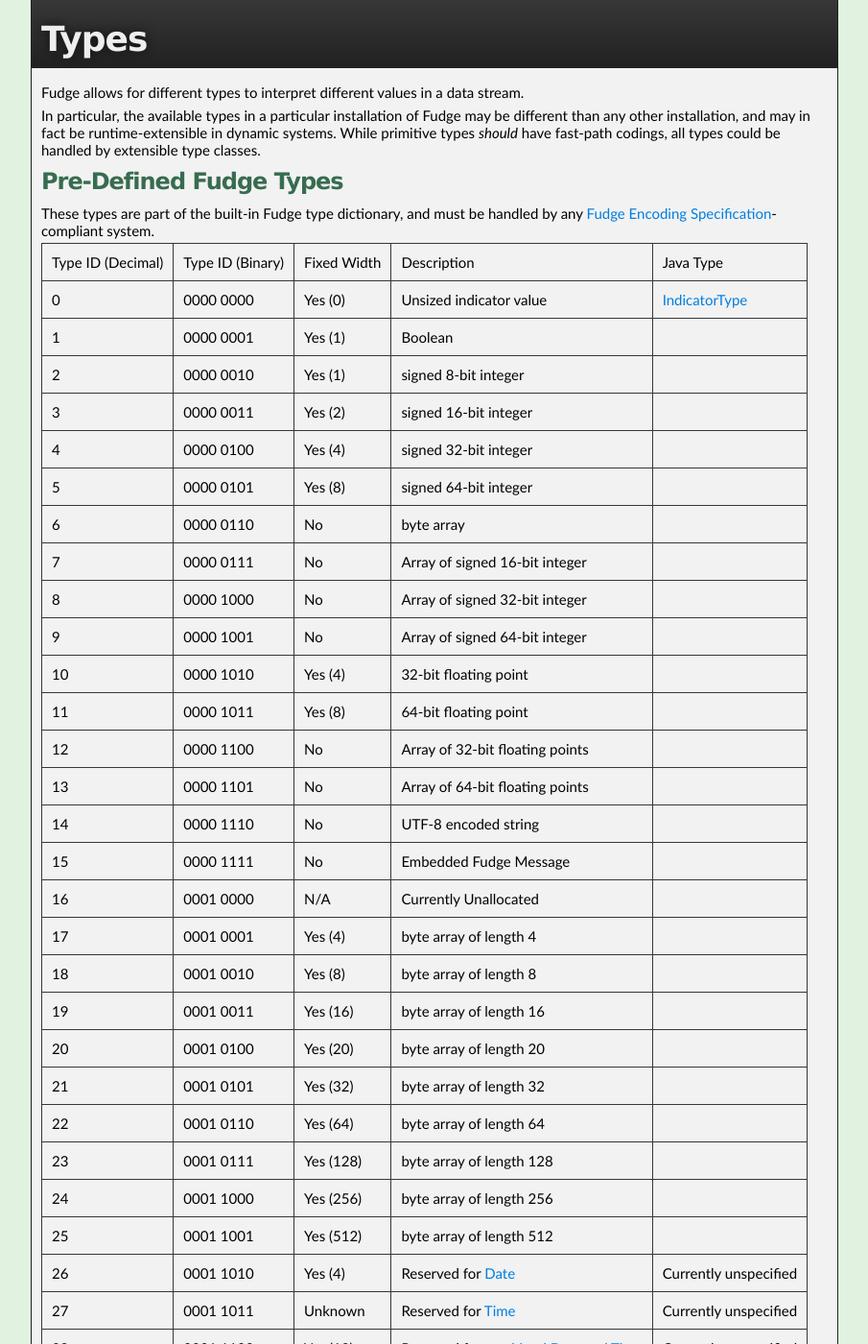
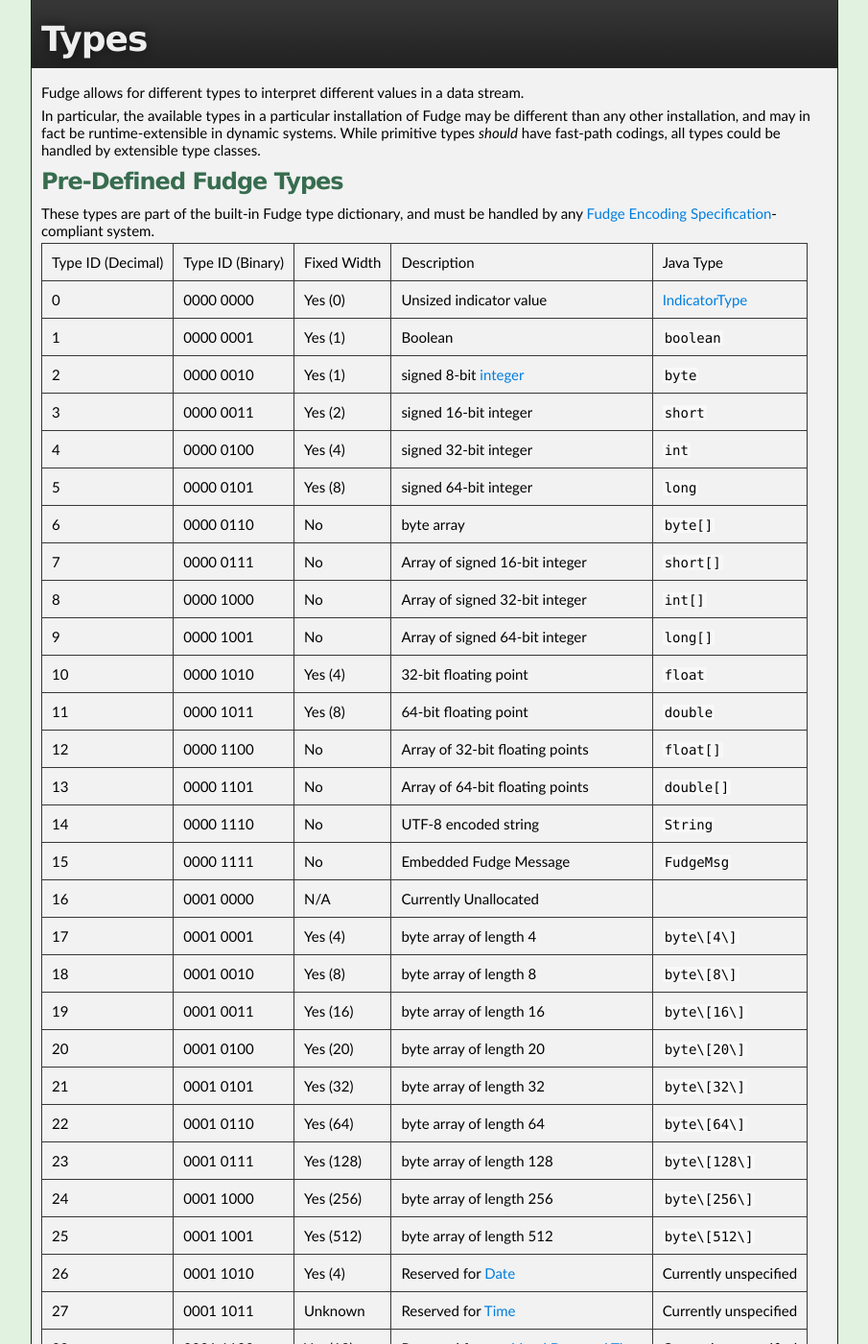
Before and after one commit to FudgeMsg/fudgemsg.github.io, a Jekyll site: the page built from docs/types.md, in a window 1280 px wide and 1400 px high. Shown: the whole window at 96% size, without its empty margins (187-1092 px from the left). Built offline with Jekyll 4.4.1, drawn with Linux system fonts in a browser that asks for light colours.

```diff
--- a/docs/types.md
+++ b/docs/types.md
@@ -16,31 +16,31 @@ These types are part of the built-in Fudge type dictionary, and must be handled
 
 | Type ID (Decimal) | Type ID (Binary) | Fixed Width | Description | Java Type |
 | 0 | 0000 0000 | Yes (0) | Unsized indicator value |  [IndicatorType](type-indicator.html) |
-| 1 | 0000 0001 | Yes (1) | Boolean | {{boolean}}|
-|  2 | 0000 0010 | Yes (1) | signed 8-bit integer | {{byte}}|
-| 3 | 0000 0011 | Yes (2) | signed 16-bit integer | {{short}}|
-| 4 | 0000 0100 | Yes (4) | signed 32-bit integer | {{int}}|
-| 5 | 0000 0101 | Yes (8) | signed 64-bit integer | {{long}}|
-| 6 | 0000 0110 | No | byte array | {{byte[]}}|
-| 7 | 0000 0111 | No | Array of signed 16-bit integer | {{short[]}}|
-| 8 | 0000 1000 | No | Array of signed 32-bit integer | {{int[]}}|
-| 9 | 0000 1001 | No | Array of signed 64-bit integer | {{long[]}}|
-|10 | 0000 1010 | Yes (4) | 32-bit floating point|{{float}}|
-| 11 | 0000 1011 | Yes (8) | 64-bit floating point|{{double}}|
-|12 | 0000 1100 | No | Array of 32-bit floating points | {{float[]}}|
-|13 | 0000 1101 | No | Array of 64-bit floating points | {{double[]}}|
-|14 | 0000 1110 | No | UTF-8 encoded string | {{String}}|
-|15 | 0000 1111 | No | Embedded Fudge Message | {{FudgeMsg}}|
+| 1 | 0000 0001 | Yes (1) | Boolean | `boolean`|
+|  2 | 0000 0010 | Yes (1) | signed 8-bit [integer](type-integer.html) | `byte`|
+| 3 | 0000 0011 | Yes (2) | signed 16-bit integer | `short`|
+| 4 | 0000 0100 | Yes (4) | signed 32-bit integer | `int`|
+| 5 | 0000 0101 | Yes (8) | signed 64-bit integer | `long`|
+| 6 | 0000 0110 | No | byte array | `byte[]`|
+| 7 | 0000 0111 | No | Array of signed 16-bit integer | `short[]`|
+| 8 | 0000 1000 | No | Array of signed 32-bit integer | `int[]`|
+| 9 | 0000 1001 | No | Array of signed 64-bit integer | `long[]`|
+|10 | 0000 1010 | Yes (4) | 32-bit floating point|`float`|
+| 11 | 0000 1011 | Yes (8) | 64-bit floating point|`double`|
+|12 | 0000 1100 | No | Array of 32-bit floating points | `float[]`|
+|13 | 0000 1101 | No | Array of 64-bit floating points | `double[]`|
+|14 | 0000 1110 | No | UTF-8 encoded string | `String`|
+|15 | 0000 1111 | No | Embedded Fudge Message | `FudgeMsg`|
 |16 | 0001 0000 | N/A | Currently Unallocated |  |
-|17 | 0001 0001 | Yes (4) | byte array of length 4 | {{byte\[4\]}}|
-|18 | 0001 0010 | Yes (8) | byte array of length 8 | {{byte\[8\]}}|
-|19 | 0001 0011 | Yes (16) | byte array of length 16 | {{byte\[16\]}}|
-|20 | 0001 0100 | Yes (20) | byte array of length 20 | {{byte\[20\]}}|
-|21 | 0001 0101 | Yes (32) | byte array of length 32 | {{byte\[32\]}}|
-|22 | 0001 0110 | Yes (64) | byte array of length 64 | {{byte\[64\]}}|
-|23 | 0001 0111 | Yes (128) | byte array of length 128 | {{byte\[128\]}}|
-|24 | 0001 1000 | Yes (256) | byte array of length 256 | {{byte\[256\]}}|
-|25 | 0001 1001 | Yes (512) | byte array of length 512 | {{byte\[512\]}}|
+|17 | 0001 0001 | Yes (4) | byte array of length 4 | `byte\[4\]`|
+|18 | 0001 0010 | Yes (8) | byte array of length 8 | `byte\[8\]`|
+|19 | 0001 0011 | Yes (16) | byte array of length 16 | `byte\[16\]`|
+|20 | 0001 0100 | Yes (20) | byte array of length 20 | `byte\[20\]`|
+|21 | 0001 0101 | Yes (32) | byte array of length 32 | `byte\[32\]`|
+|22 | 0001 0110 | Yes (64) | byte array of length 64 | `byte\[64\]`|
+|23 | 0001 0111 | Yes (128) | byte array of length 128 | `byte\[128\]`|
+|24 | 0001 1000 | Yes (256) | byte array of length 256 | `byte\[256\]`|
+|25 | 0001 1001 | Yes (512) | byte array of length 512 | `byte\[512\]`|
 |26 | 0001 1010 | Yes (4) | Reserved for [Date](type-datetime.html) | Currently unspecified|
 |27 | 0001 1011 | Unknown | Reserved for [Time](type-datetime.html) | Currently unspecified|
 |28 | 0001 1100 | Yes (12) | Reserved for [combined Date and Time](type-datetime.html) | Currently unspecified|
```
Also changed, not shown: docs/java-development.md (added, +44 -0 lines), docs/type-integer.md (added, +21 -0 lines).
